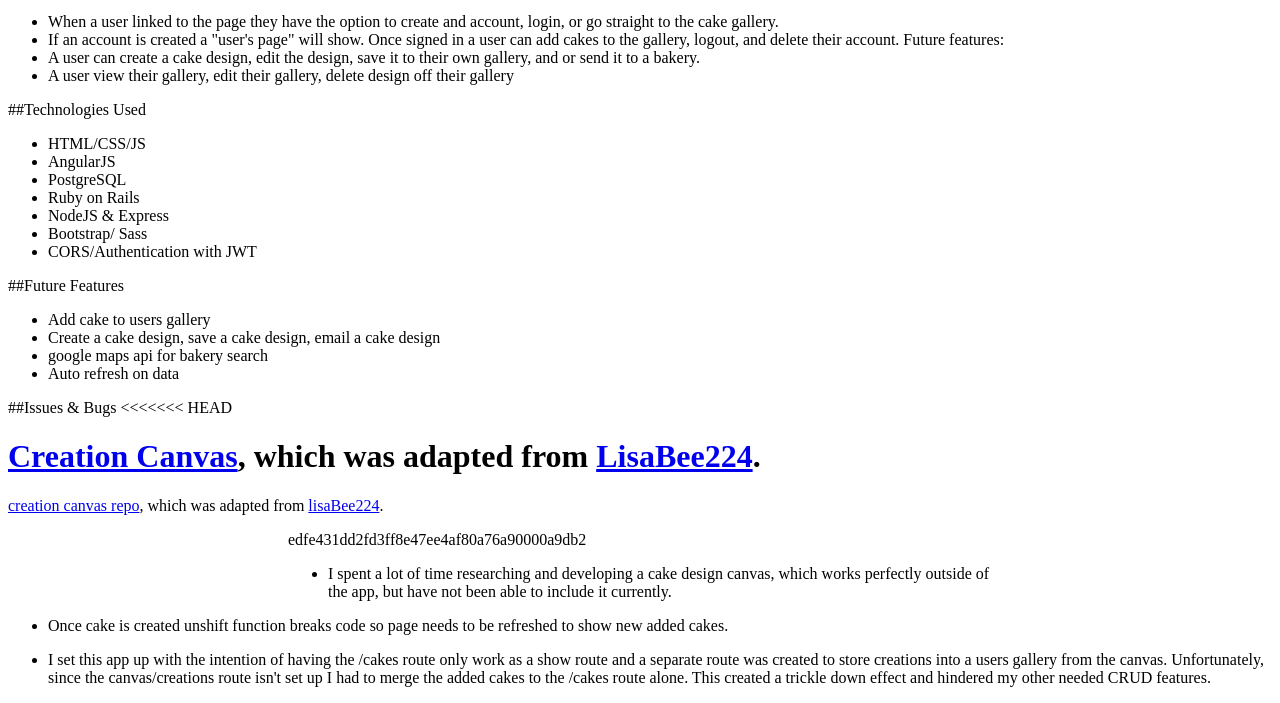
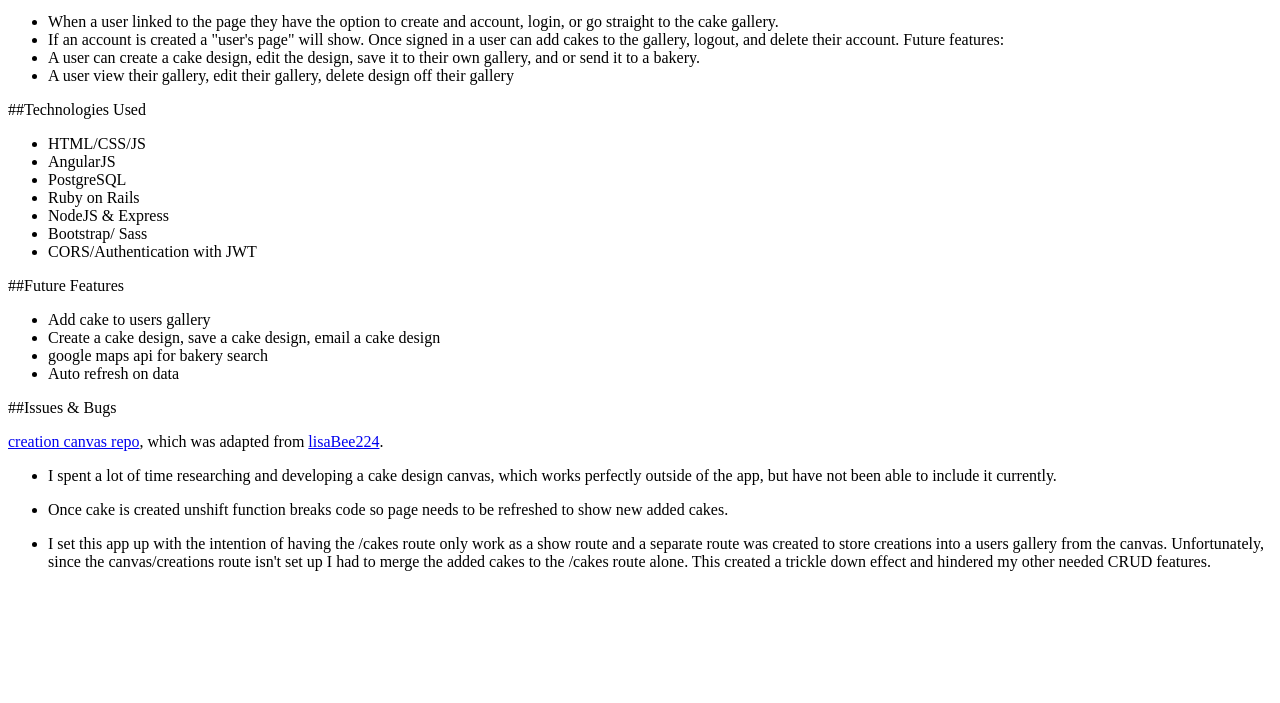
Before and after one commit to jeska706/caking-frontend, a website: page README.html in a window 1280 px wide. Shown: the part 769-1472 px from the top of the page. After the commit the page ends 1356 px from the top, so only its background shows below. Drawn offline with Linux system fonts and the light colour scheme.

Commit message:
added info to read me

```diff
--- a/README.html
+++ b/README.html
@@ -39,29 +39,11 @@ Future features:</li>
 <li>google maps api for bakery search</li>
 <li>Auto refresh on data</li>
 </ul>
-<p>##Issues &amp; Bugs
-&lt;&lt;&lt;&lt;&lt;&lt;&lt; HEAD</p>
-<h1 id="-creation-canvas-https-github-com-jeska706-canvassvg-which-was-adapted-from-lisabee224-https-github-com-lisabee224-coloring_book-"><a href="https://github.com/jeska706/canvasSVG">Creation Canvas</a>, which was adapted from <a href="https://github.com/LisaBee224/coloring_book">LisaBee224</a>.</h1>
+<p>##Issues &amp; Bugs</p>
 <p><a href="https://jeska706.github.io/canvasSVG/">creation canvas repo</a>, which was adapted from <a href="https://github.com/LisaBee224/coloring_book">lisaBee224</a>.</p>
-<blockquote>
-<blockquote>
-<blockquote>
-<blockquote>
-<blockquote>
-<blockquote>
-<blockquote>
-<p>edfe431dd2fd3ff8e47ee4af80a76a90000a9db2</p>
 <ul>
-<li>I spent a lot of time researching and developing a cake design canvas, which works perfectly outside of the app, but have not been able to include it currently.</li>
-</ul>
-</blockquote>
-</blockquote>
-</blockquote>
-</blockquote>
-</blockquote>
-</blockquote>
-</blockquote>
-<ul>
+<li><p>I spent a lot of time researching and developing a cake design canvas, which works perfectly outside of the app, but have not been able to include it currently.</p>
+</li>
 <li><p>Once cake is created unshift function breaks code so page needs to be refreshed to show new added cakes.</p>
 </li>
 <li><p>I set this app up with the intention of having the /cakes route only work as a show route and a separate route was created to store creations into a users gallery from the canvas. Unfortunately, since the canvas/creations route isn&#39;t set up I had to merge the added cakes to the /cakes route alone. This created a trickle down effect and hindered my other needed CRUD features.</p>
```
Also changed, not shown: README.md.
